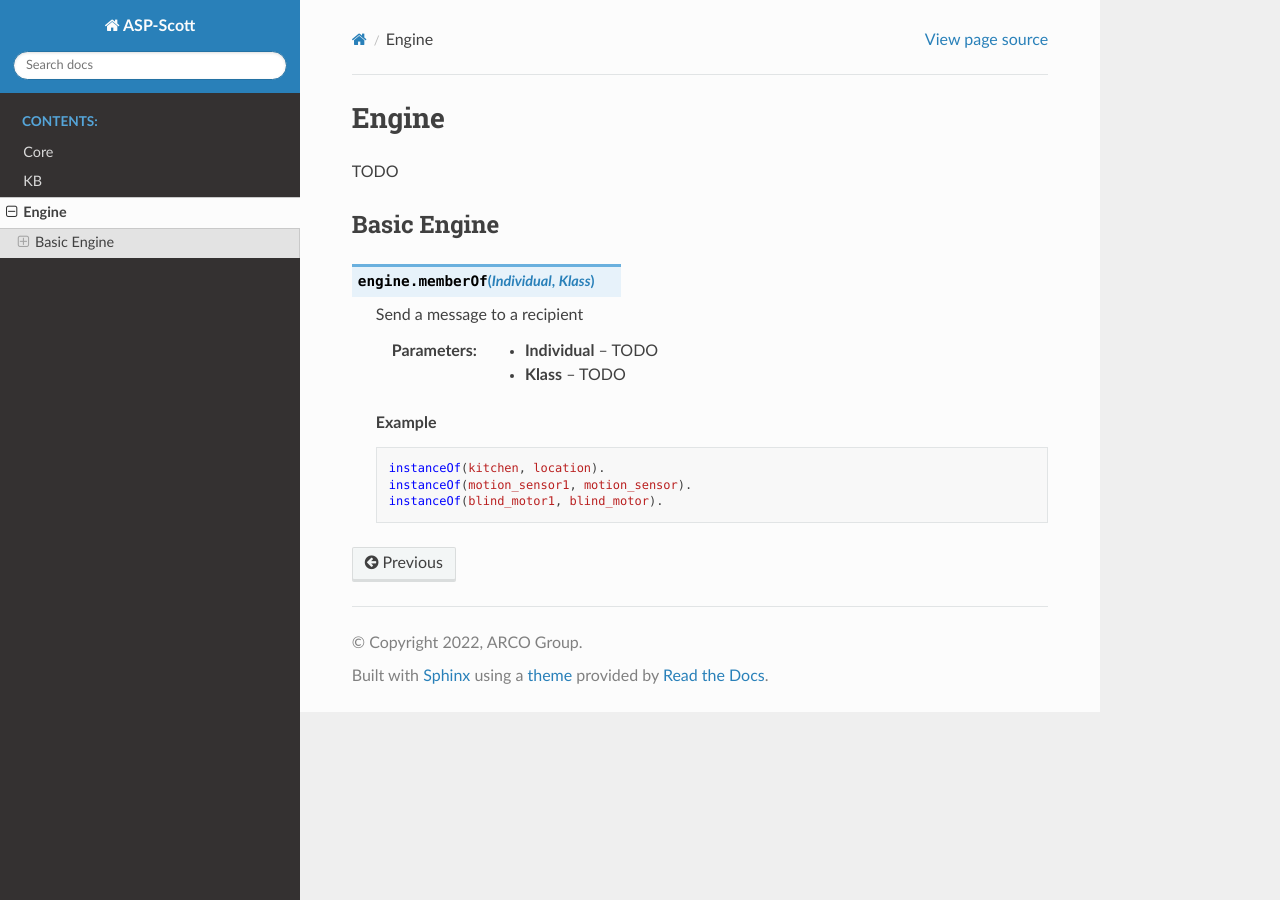
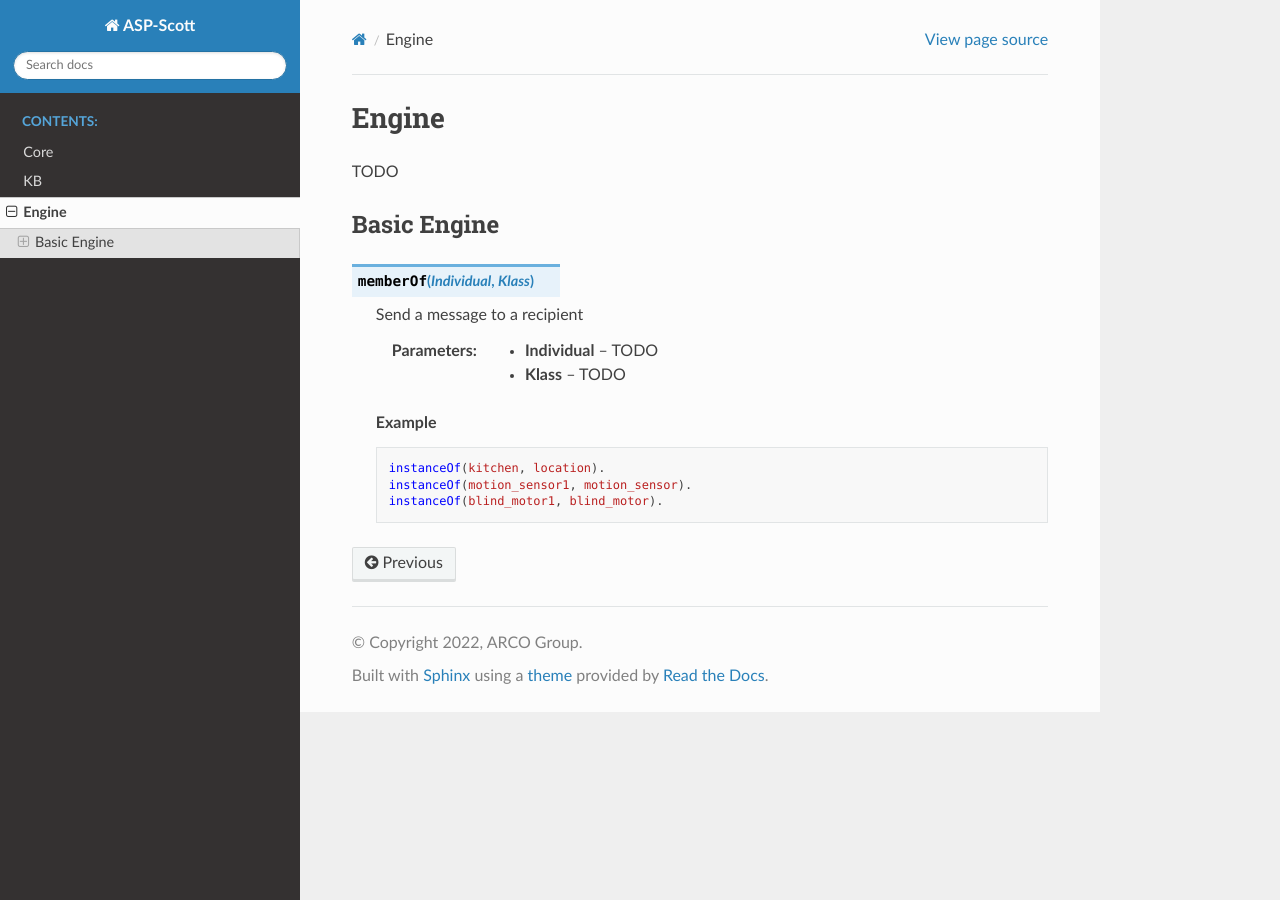
Before and after one commit to anarubioruiz/asp-SOSAc, a Sphinx documentation site: the page built from docs/source/engine.rst, in a window 1280 px wide. Built offline with Sphinx 7.4.7 and the Read the Docs theme 2.0.0, drawn with Linux system fonts in a browser that asks for light colours.

Commit message:
Docs pruebas

```diff
--- a/docs/source/engine.rst
+++ b/docs/source/engine.rst
@@ -3,13 +3,12 @@
 
 TODO
 
-.. currentmodule:: engine
 
 
 Basic Engine
 -------------
 
-.. py:function:: memberOf(Individual, Klass)
+.. py:method:: memberOf(Individual, Klass)
 
    Send a message to a recipient
 
```
